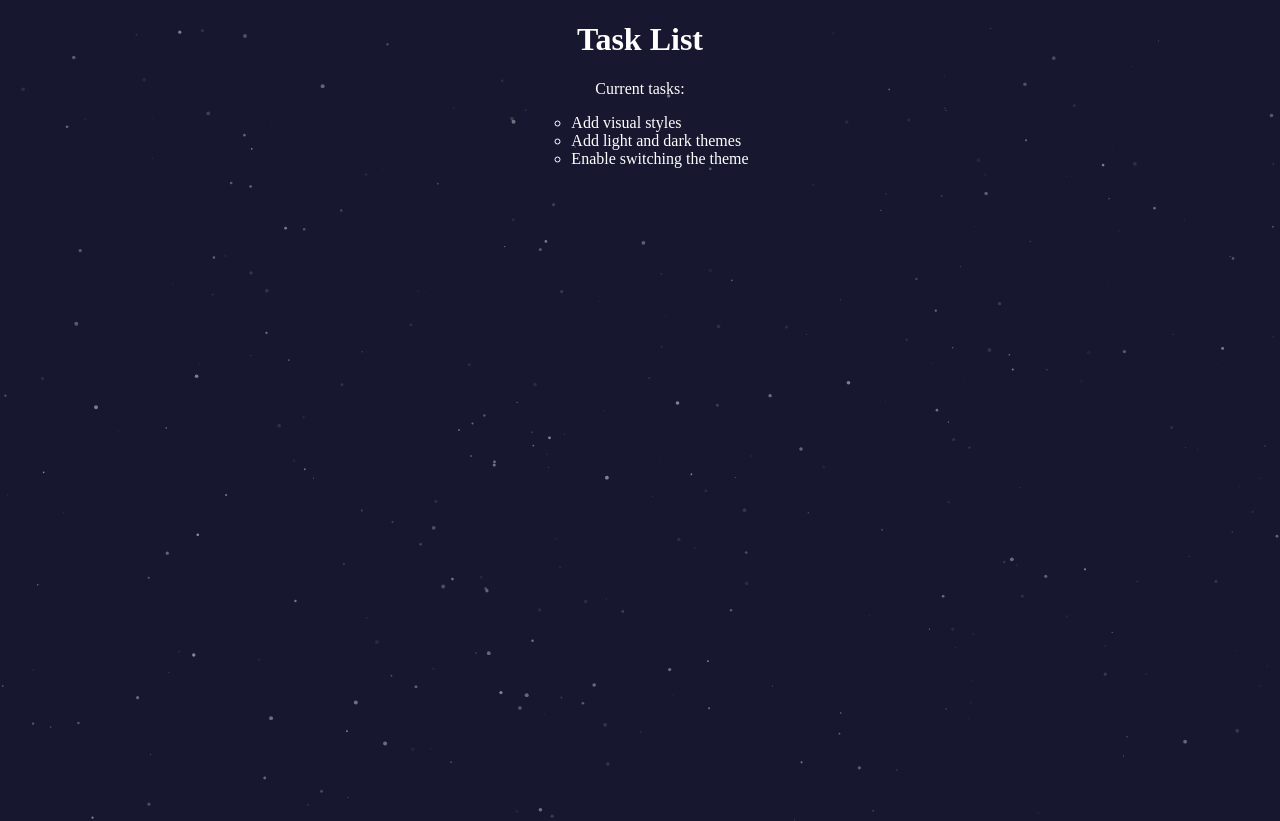
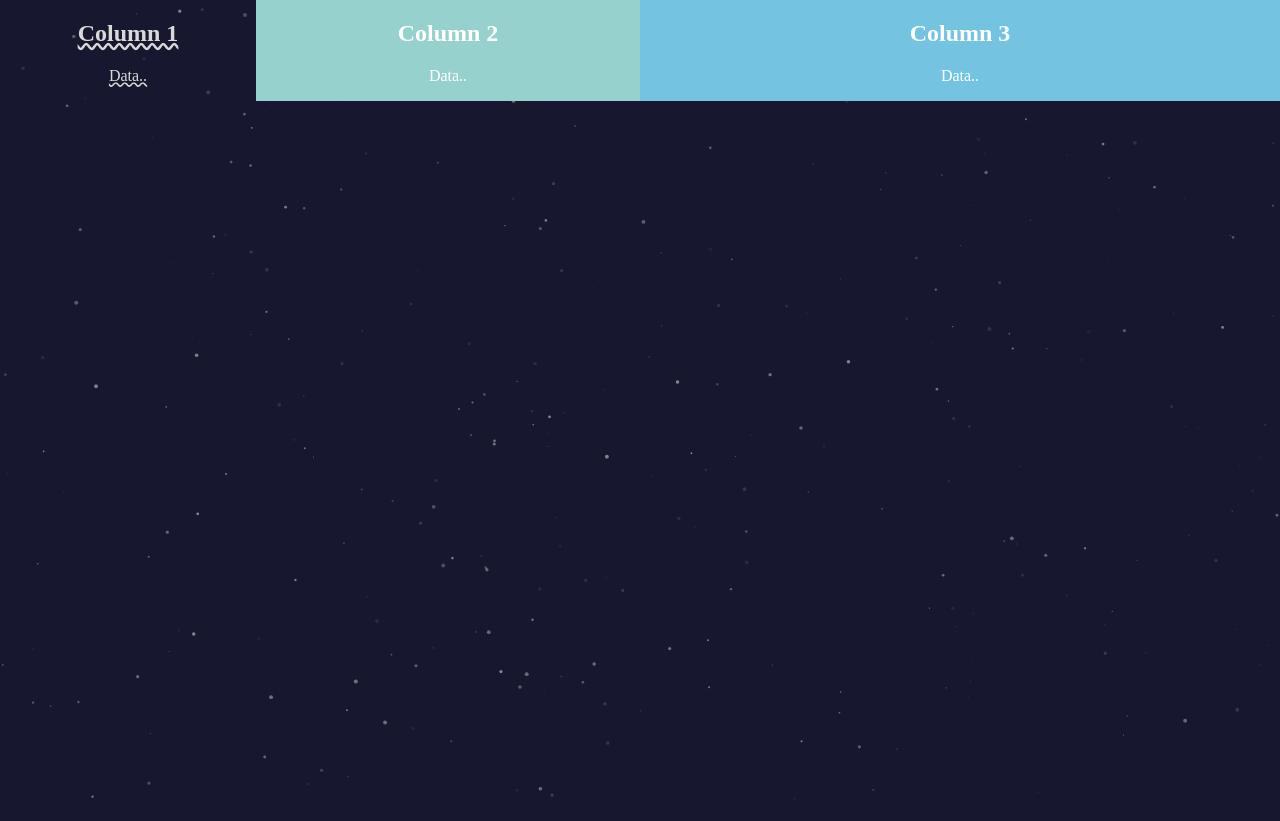
Before and after one commit to natefrisch01/test-website, a plain HTML site: page chapters/chapter5/index.html in a window 1280 px wide. After the commit the page ends 800 px from the top, so only its background shows below. Drawn offline with nearby package versions, Linux system fonts and the light colour scheme; a web font is replaced by a local one.

Commit message:
messed around with more stuff.

```diff
--- a/chapters/chapter5/css/style.css
+++ b/chapters/chapter5/css/style.css
@@ -1,6 +1,7 @@
 /* ---- reset ---- */
 :root {
   --white: #ffffff;
+  --left: #FFB695;
 }
 
 @font-face {
@@ -24,6 +25,11 @@ ul {
 h1 {
   text-align: center;
 }
+
+h2 {
+  text-align: center;
+}
+
 p {
   text-align: center;
 }
@@ -37,6 +43,37 @@ canvas {
   vertical-align: bottom;
 }
 
+.column {
+  float: left;
+  font-family: "paper_mario";
+}
+
+/* Set width length for the left, right and middle columns */
+.left {
+  width: 20%;
+  }
+
+.middle {
+  width: 30%;
+  background-color:#96D1CD;
+}
+
+.right {
+  width: 50%;
+  background-color:#74C3E1;
+}
+
+.row:after {
+  content: "";
+  display: table;
+  clear: both;
+}
+
+.darken:hover {
+  filter: brightness(85%);
+  text-decoration: wavy underline;
+}
+
 
 /* ---- particles.js container ---- */
 
--- a/chapters/chapter5/index.html
+++ b/chapters/chapter5/index.html
@@ -6,15 +6,24 @@
     <link rel="stylesheet" href="./css/style.css">
   </head>
   <body>
-    <div id="particles-js"></div>
+    <div id="particles-js" style="position:fixed;width:100%;z-index:-10;"></div>
     <script src="https://cdn.jsdelivr.net/particles.js/2.0.0/particles.min.js"></script>
     <script src="./js/script.js"></script>
-    <h1>Task List</h1>
-    <p id="msg">Current tasks:</p>
-    <ul>
-      <li class="list">Add visual styles</li>
-      <li class="list">Add light and dark themes</li>
-      <li class="list">Enable switching the theme</li>
-    </ul>
+    <div class="row">
+
+       <div class="column left darken">
+           <h2>Column 1</h2>
+           <p>Data..</p>
+       </div>
+       <div class="column middle darken">
+           <h2>Column 2</h2>
+           <p>Data..</p>
+       </div>
+       <div class="column right darken">
+           <h2>Column 3</h2>
+           <p>Data..</p>
+       </div>
+   </div>
+
   </body>
 </html>
--- a/chapters/chapter5/js/script.js
+++ b/chapters/chapter5/js/script.js
@@ -68,7 +68,7 @@ particlesJS("particles-js", {
     }
   },
   "interactivity": {
-    "detect_on": "canvas",
+    "detect_on": "window",
     "events": {
       "onhover": {
         "enable": true,
```
